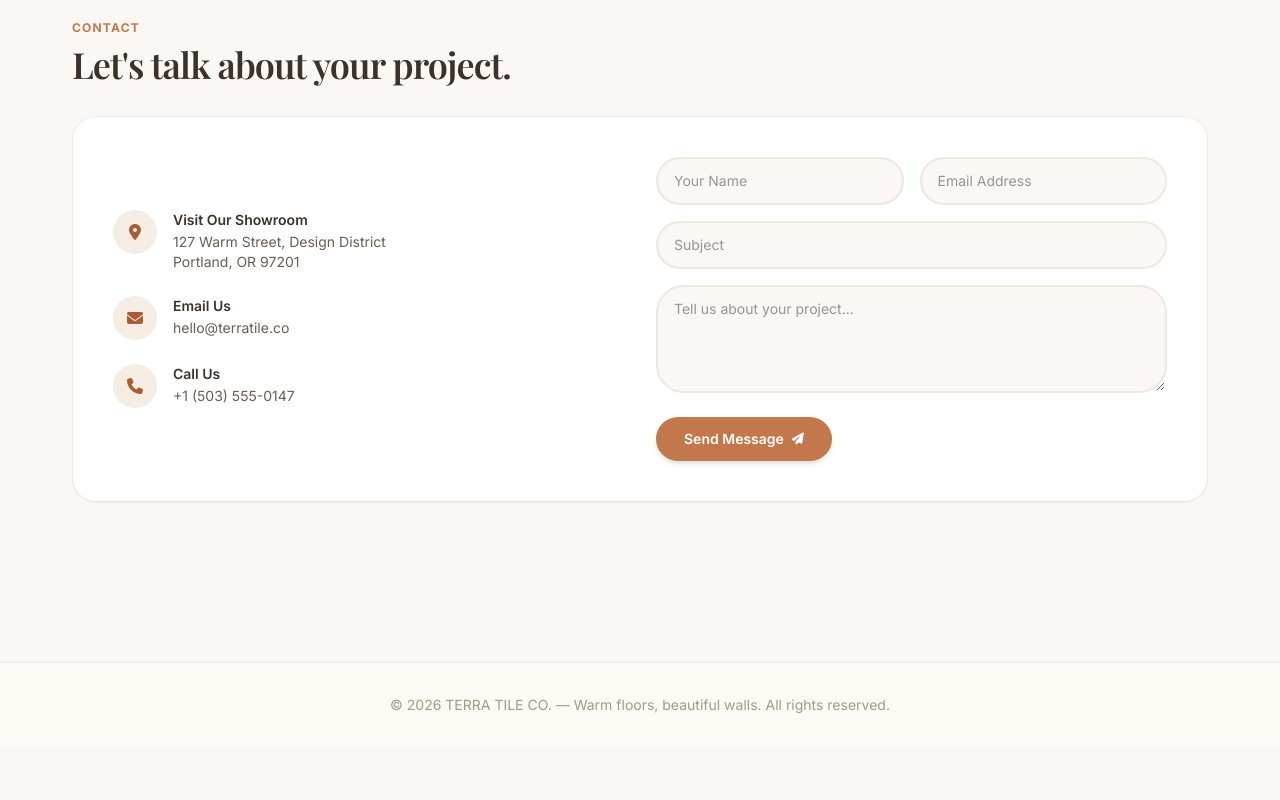
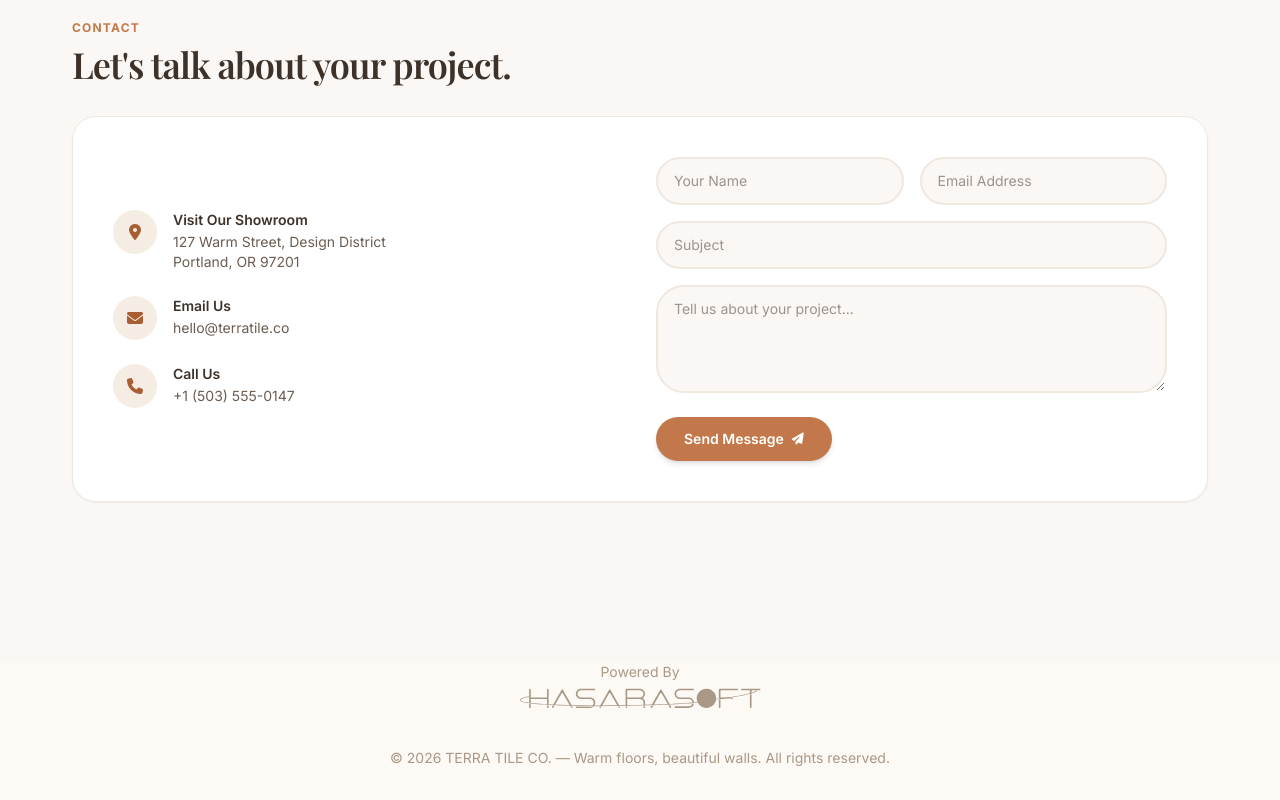
Before and after one commit to IbrahimHeminJ/media-ceramic, a React (Vite) app: page / in a window 1280 px wide. Shown: the part 2003-2803 px from the top of the page. Before the commit the page ends 2750 px from the top, so only its background shows below. Built offline with nearby package versions, Linux system fonts and the light colour scheme; a web font is replaced by a local one.

Commit message:
HasaraSoft logo

```diff
--- a/src/components/Footer.jsx
+++ b/src/components/Footer.jsx
@@ -1,9 +1,12 @@
 import React from 'react';
+import FooterHasarasoft from './FooterHasarasoft';
 
 export default function Footer() {
-  return (
-    <footer className="text-center p-6 sm:p-8 text-[#A89885] text-xs sm:text-sm border-t border-[#F0E8DF] bg-[#FDFAF6] mt-auto">
+  return (<>
+    <FooterHasarasoft />
+    <footer className="text-center p-6 sm:p-8 text-[#A89885] text-xs sm:text-sm bg-[#FDFAF6]">
       <p>&copy; 2026 TERRA TILE CO. — Warm floors, beautiful walls. All rights reserved.</p>
     </footer>
+  </>
   );
 }
--- /dev/null
+++ b/src/components/FooterHasarasoft.jsx
@@ -0,0 +1,12 @@
+import Hasarasoft from "../assets/HasaraSoft.svg";
+
+const Footer = () => {
+    return (
+        <footer className='text-[#A89885] flex flex-col items-center bg-[#FDFAF6]'>
+            <p className="text-sm">Powered By</p>
+            <a href="https://t.me/+2pm-y1rTWkY1NDEy" className='md:w-1/5 md:h-1/5 w-1/2 h-1/2'><img src={Hasarasoft} alt="HasaraSoft" /></a>
+        </footer>
+    );
+}
+
+export default Footer;
```
Also changed, not shown: src/assets/HasaraSoft.svg (added).
